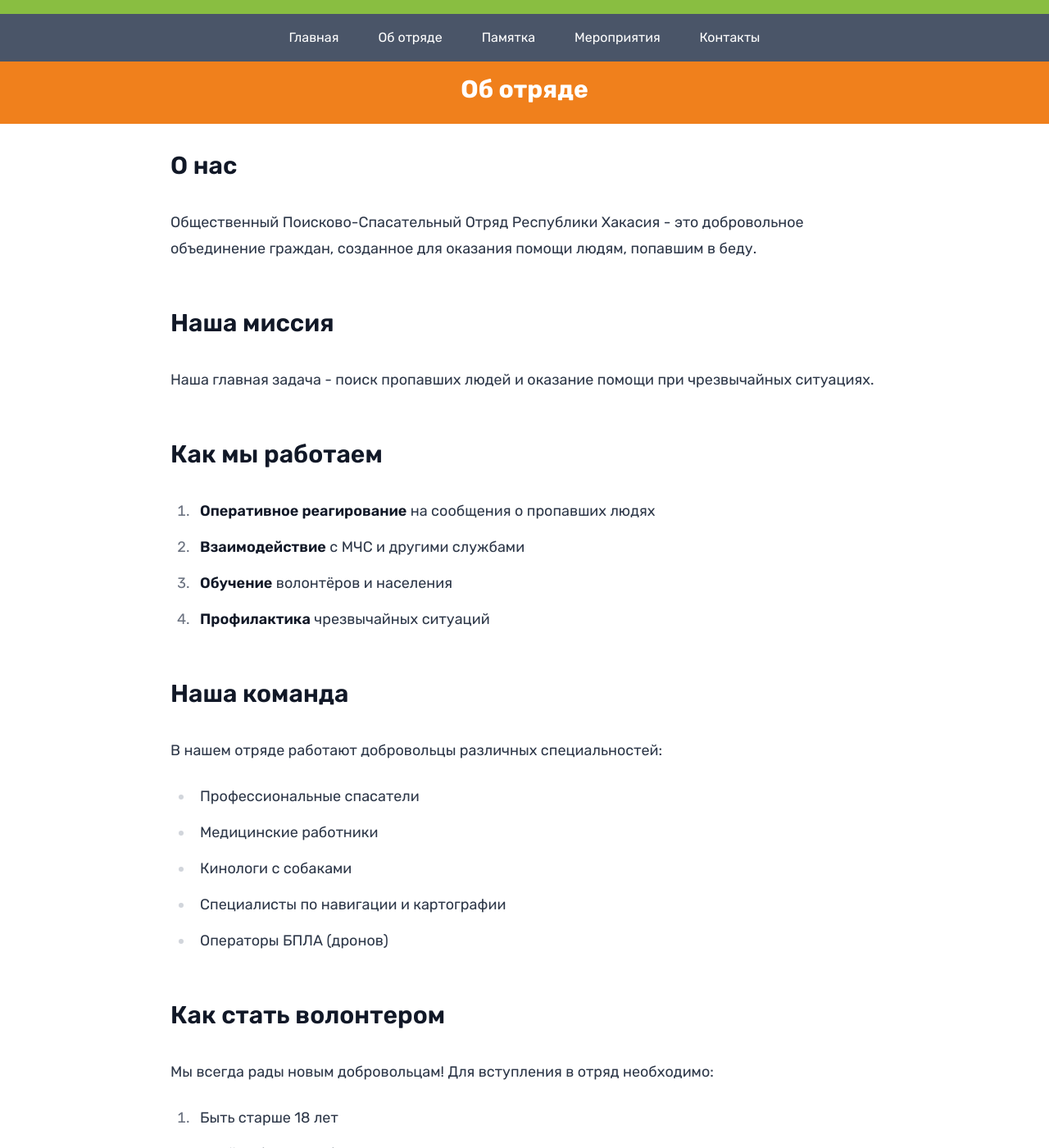
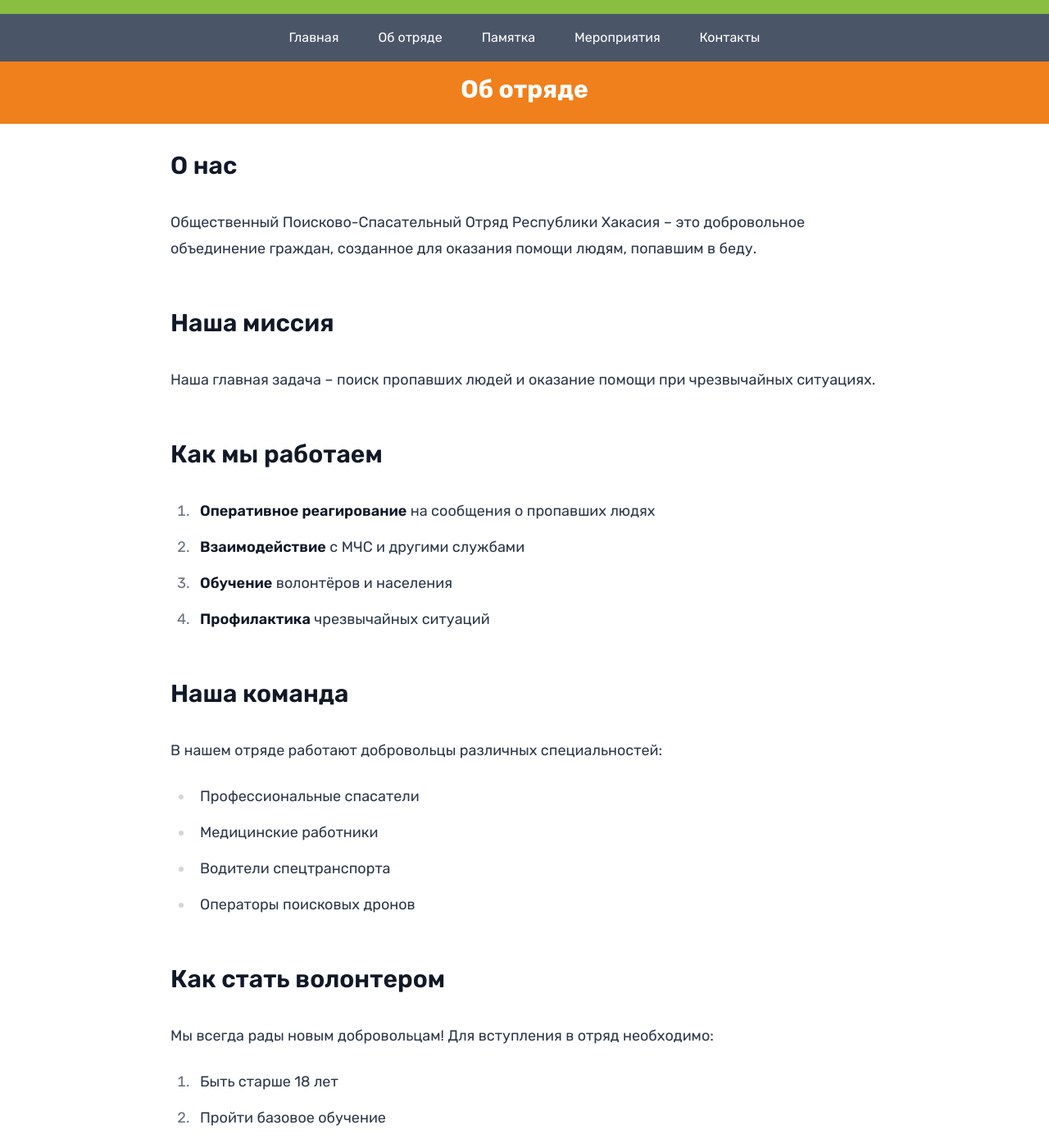
Before and after one commit to anton-g-kulikov/pso19, a Jekyll site: the page built from _pages/about.md, in a window 1280 px wide and 1400 px high, scrolled down 303 px. Shown: the whole window at 82% size. Built offline with Jekyll 4.4.1, drawn with Linux system fonts in a browser that asks for light colours; some of the changed text lies outside the part shown.

Commit message:
Update about page content for clarity and accuracy

```diff
--- a/_pages/about.md
+++ b/_pages/about.md
@@ -6,11 +6,11 @@ permalink: /about/
 
 ## О нас
 
-Общественный Поисково-Спасательный Отряд Республики Хакасия - это добровольное объединение граждан, созданное для оказания помощи людям, попавшим в беду.
+Общественный Поисково-Спасательный Отряд Республики Хакасия – это добровольное объединение граждан, созданное для оказания помощи людям, попавшим в беду.
 
 ## Наша миссия
 
-Наша главная задача - поиск пропавших людей и оказание помощи при чрезвычайных ситуациях.
+Наша главная задача – поиск пропавших людей и оказание помощи при чрезвычайных ситуациях.
 
 ## Как мы работаем
 
@@ -25,9 +25,8 @@ permalink: /about/
 
 - Профессиональные спасатели
 - Медицинские работники
-- Кинологи с собаками
-- Специалисты по навигации и картографии
-- Операторы БПЛА (дронов)
+- Водители спецтранспорта
+- Операторы поисковых дронов
 
 ## Как стать волонтером
 
```
Also changed, not shown: other parts of _pages/about.md (+6 -2 lines), 1 other file.
